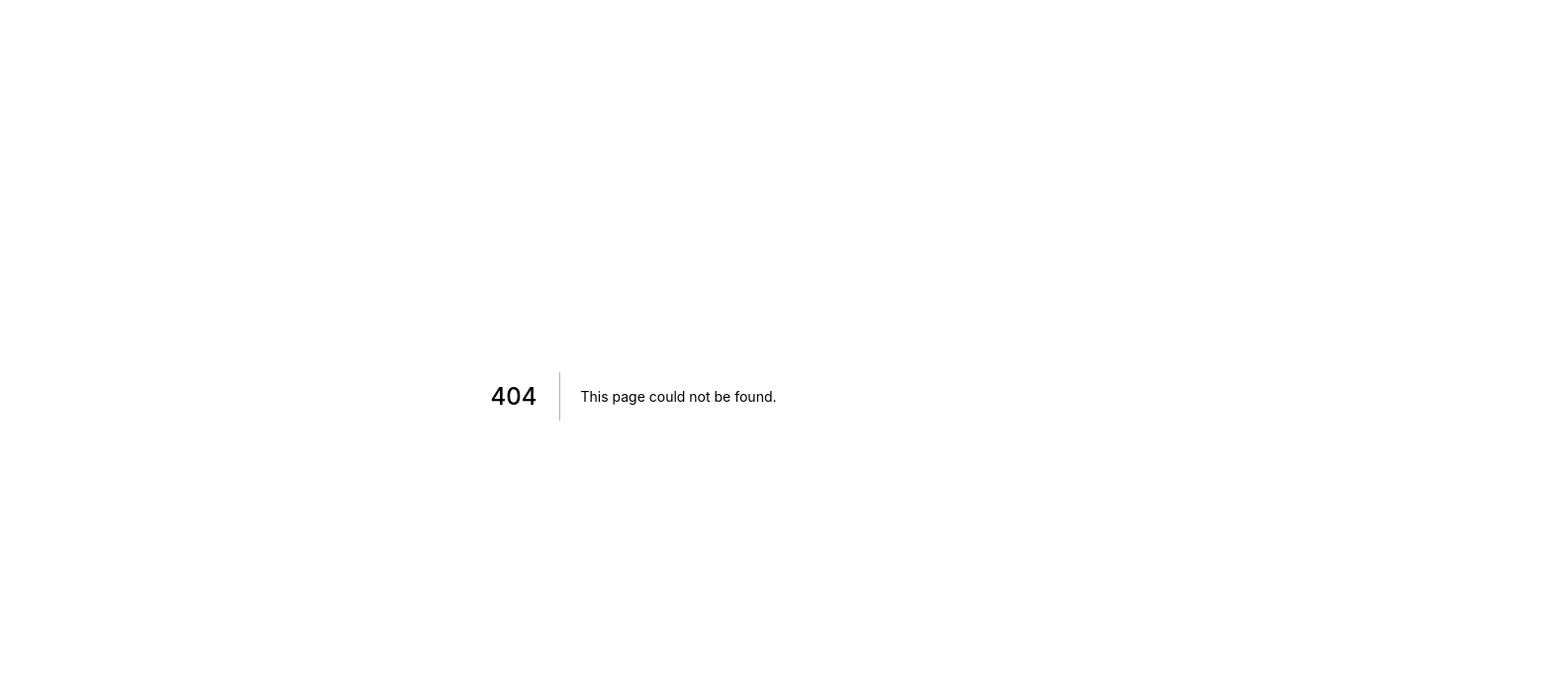
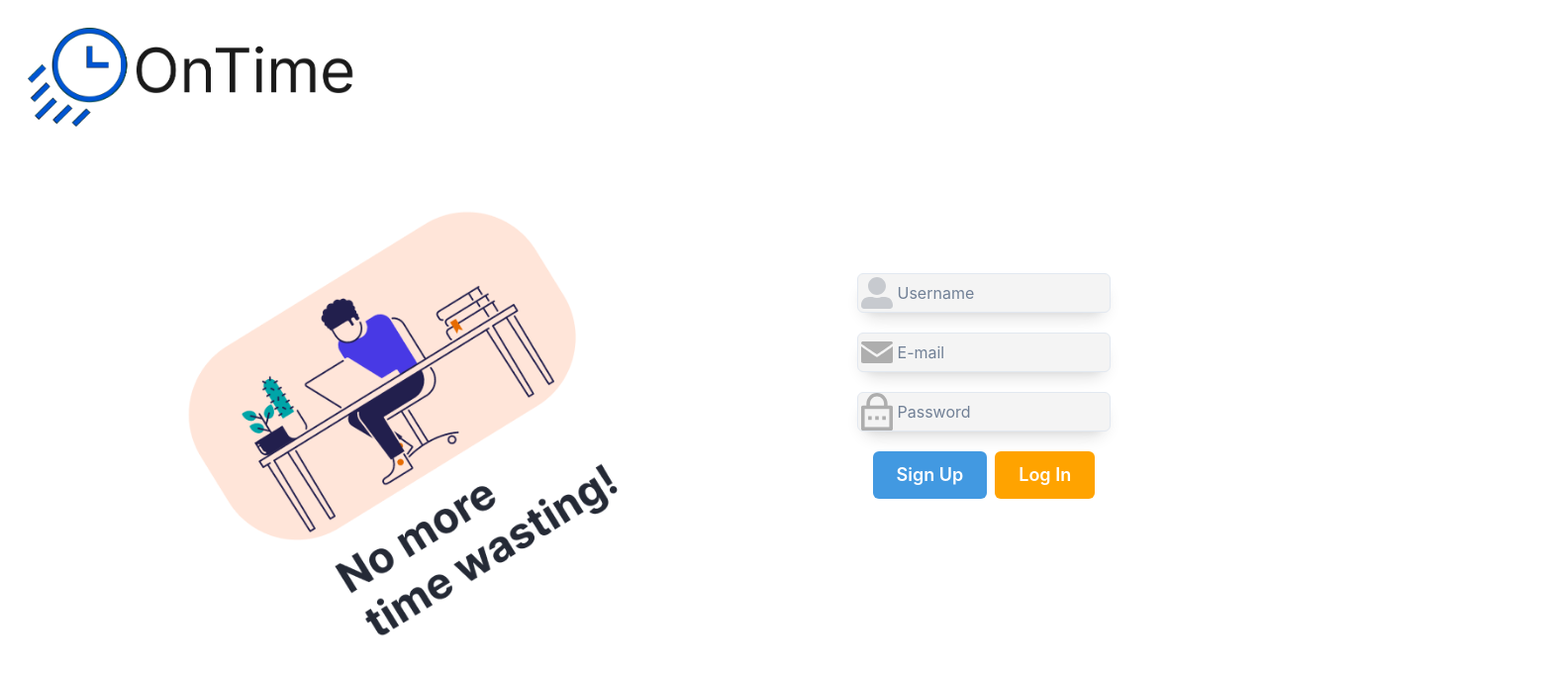
Before and after one commit to Bassemz/Student-Calendar-webapp, a Next.js app: page /signup in a window 1280 px wide. Before the commit this address had no page. Shown: the top 680 px of the page at 99% size, 1572 px wide, since content can reach past the window. Built offline with nearby package versions, Linux system fonts and the light colour scheme.

Commit message:
add login and signup page

```diff
--- /dev/null
+++ b/pages/signup.js
@@ -0,0 +1,53 @@
+import { HStack, Link, Stack, VStack } from "@chakra-ui/layout";
+import { Button, Image } from "@chakra-ui/react";
+import LinkNext from "next/link";
+import LoginInput from "../views/LoginInput";
+
+function SignUp() {
+  return (
+    <VStack>
+      <HStack w="100%" p="7">
+        <Image src="/logo.png" maxH="100px" />
+      </HStack>
+      <HStack w="100%" alignItems={"left"} alignContent="start" pX="96">
+        <Image src="/login_page_slogan.png" maxH="500px" px="40" />
+        <VStack
+          w="100%"
+          alignContent="left"
+          justifyContent="start"
+          spacing="5"
+          py="28"
+          paddingRight={"450px"}
+        >
+          <LoginInput
+            imgSrc={"/icon_username.svg"}
+            type="text"
+            placeholder={"Username"}
+          />
+          <LoginInput
+            imgSrc={"/icon_email.svg"}
+            type="email"
+            placeholder={"E-mail"}
+          />
+          <LoginInput
+            imgSrc={"/icon_password.svg"}
+            type="password"
+            placeholder={"Password"}
+          />
+          <HStack w="100%" px="4">
+            <Button bgColor="blue.400" color="white" size="lg">
+              Sign Up
+            </Button>
+            <LinkNext href="/login">
+              <Button bgColor="#ffa300" color="white" size="lg">
+                Log In
+              </Button>
+            </LinkNext>
+          </HStack>
+        </VStack>
+      </HStack>
+    </VStack>
+  );
+}
+
+export default SignUp;
--- /dev/null
+++ b/views/LoginInput.js
@@ -0,0 +1,14 @@
+import { Image, Input, InputGroup, InputLeftElement } from "@chakra-ui/react";
+
+function LoginInput({ imgSrc, type, placeholder }) {
+  return (
+    <InputGroup shadow={"lg"} bgColor="#f4f4f4" borderRadius={"3xl"}>
+      <InputLeftElement pointerEvents={"none"}>
+        <Image src={imgSrc} w="32px" h="auto" />
+      </InputLeftElement>
+      <Input type={type} placeholder={placeholder} />
+    </InputGroup>
+  );
+}
+
+export default LoginInput;
```
Also changed, not shown: pages/login.js (added, +56 -0 lines), public/login_page_slogan.png (renamed from public/login page slogan.png).
